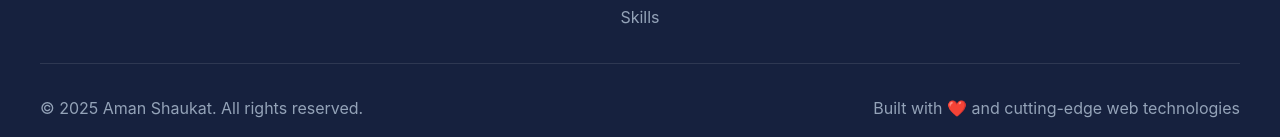
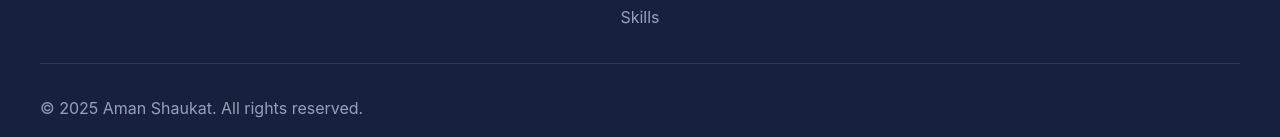
Before and after one commit to iamAmanShaukat/Portfolio_website, a plain HTML site: page index.html in a window 1280 px wide. Shown: the part 6965-7102 px from the top of the page. Drawn offline with Linux system fonts and the light colour scheme.

Commit message:
Update index.html

```diff
--- a/index.html
+++ b/index.html
@@ -1056,9 +1056,6 @@
                 <p style="color: var(--text-muted); margin: 0;">
                     &copy; 2025 Aman Shaukat. All rights reserved.
                 </p>
-                <p style="color: var(--text-muted); margin: 0;">
-                    Built with ❤️ and cutting-edge web technologies
-                </p>
             </div>
         </div>
     </footer>
```
